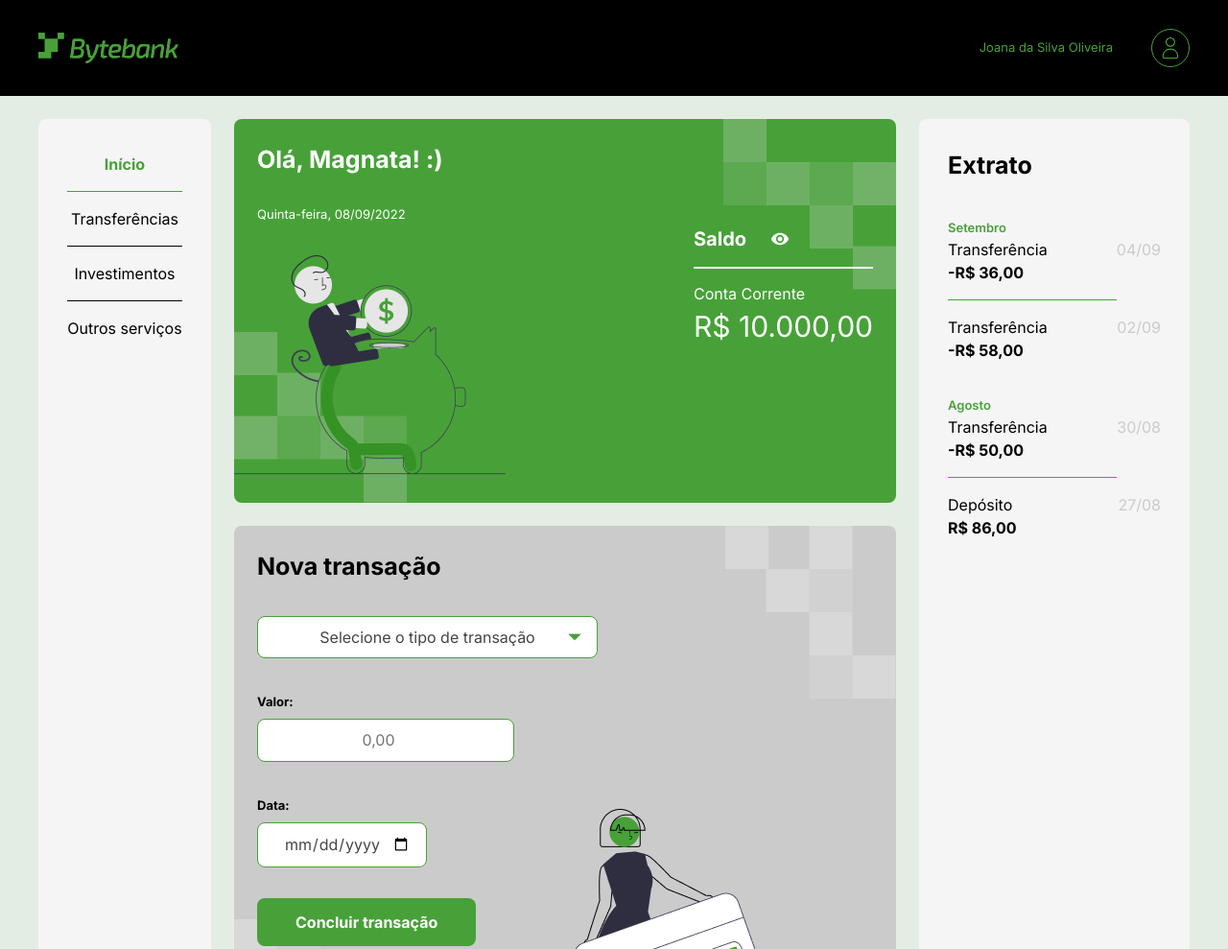
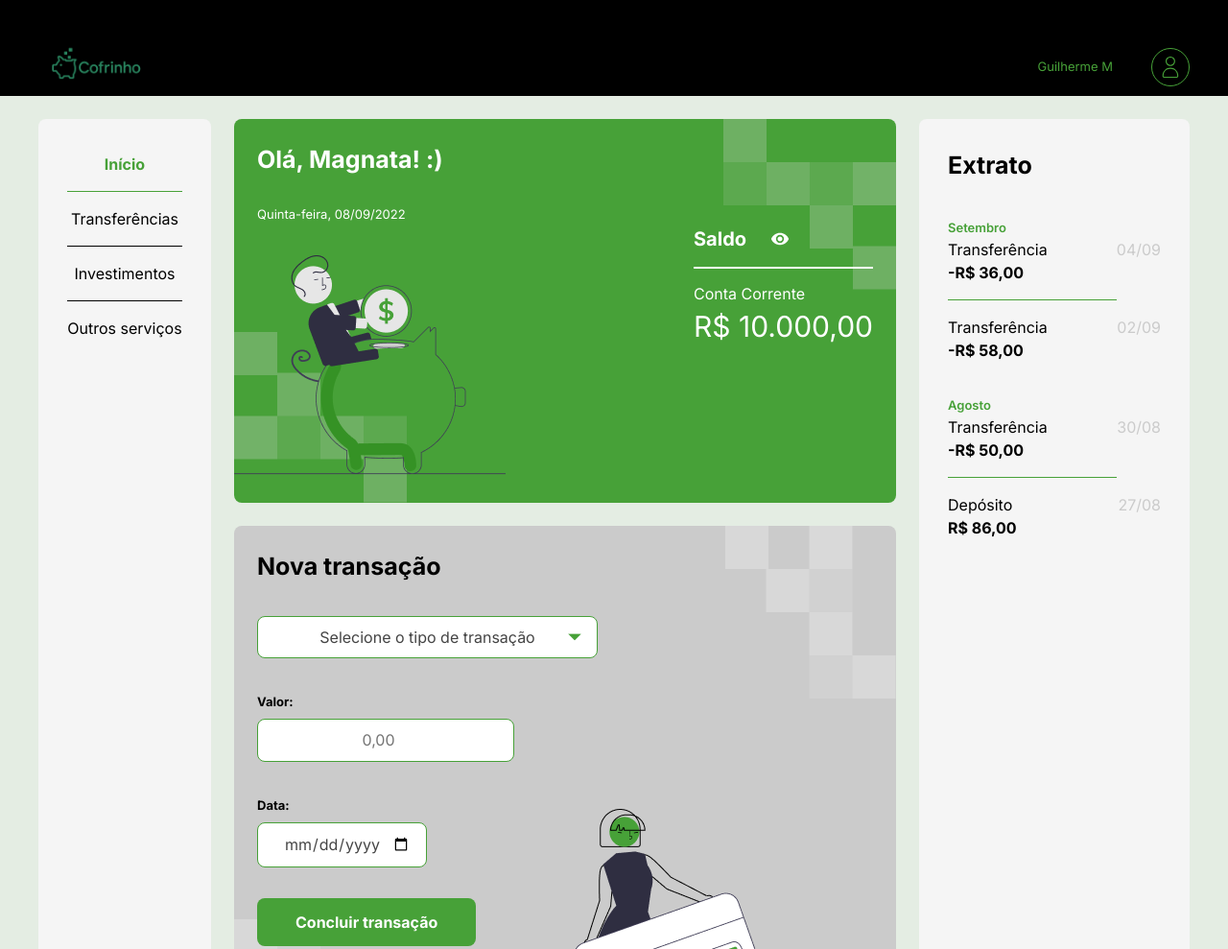
Before and after one commit to GuilhermeMendesCarvalho/cofrinho-ts, a plain HTML site: page index.html in a window 1280 px wide. Shown: the top 989 px of the page at 96% size. Drawn offline with Linux system fonts and the light colour scheme.

Commit message:
ajustes de layout

```diff
--- a/css/app.css
+++ b/css/app.css
@@ -6,3 +6,9 @@
 @import url("componentes/_extrato.css");
 @import url("componentes/_nova-transacao.css");
 @import url("componentes/_saldo.css");
+
+.logo {
+    width: 120px;
+    height: auto;
+    display: block;
+  }
--- a/css/componentes/_cabecalho.css
+++ b/css/componentes/_cabecalho.css
@@ -2,9 +2,9 @@
     background-color: var(--cor-primaria);
     color: var(--cor-secundaria);
     font-size: var(--fonte-t3);
-    padding-block: 30px;
+    padding-block: 10px;
     margin-bottom: 24px;
-
+    height: 100px;
     .usuario {
         & span {
             margin-right: 40px;
--- a/index.html
+++ b/index.html
@@ -4,15 +4,15 @@
     <meta charset="UTF-8" />
     <meta http-equiv="X-UA-Compatible" content="IE=edge" />
     <meta name="viewport" content="width=device-width, initial-scale=1.0" />
-    <title>Bytebank</title>
+    <title>Cofrinho</title>
     <link rel="stylesheet" href="css/app.css" type="text/css" />
 </head>
 <body>
     <header class="topo container-padding flex">
-        <img src="images/logo-bytebank.svg" alt="Bytebank">
+        <img src="images/logo-cofrinho.png" alt="Cofrinho" class="logo">
         <div class="usuario flex">
-            <span>Joana da Silva Oliveira</span>
-            <img src="images/avatar.svg" alt="Joana da Silva Oliveira" />
+            <span>Guilherme M</span>
+            <img src="images/avatar.svg" alt="Guilherme M" />
         </div>
     </header>
     <main class="container-padding flex">
```
Also changed, not shown: images/logo-cofrinho.png (added).
